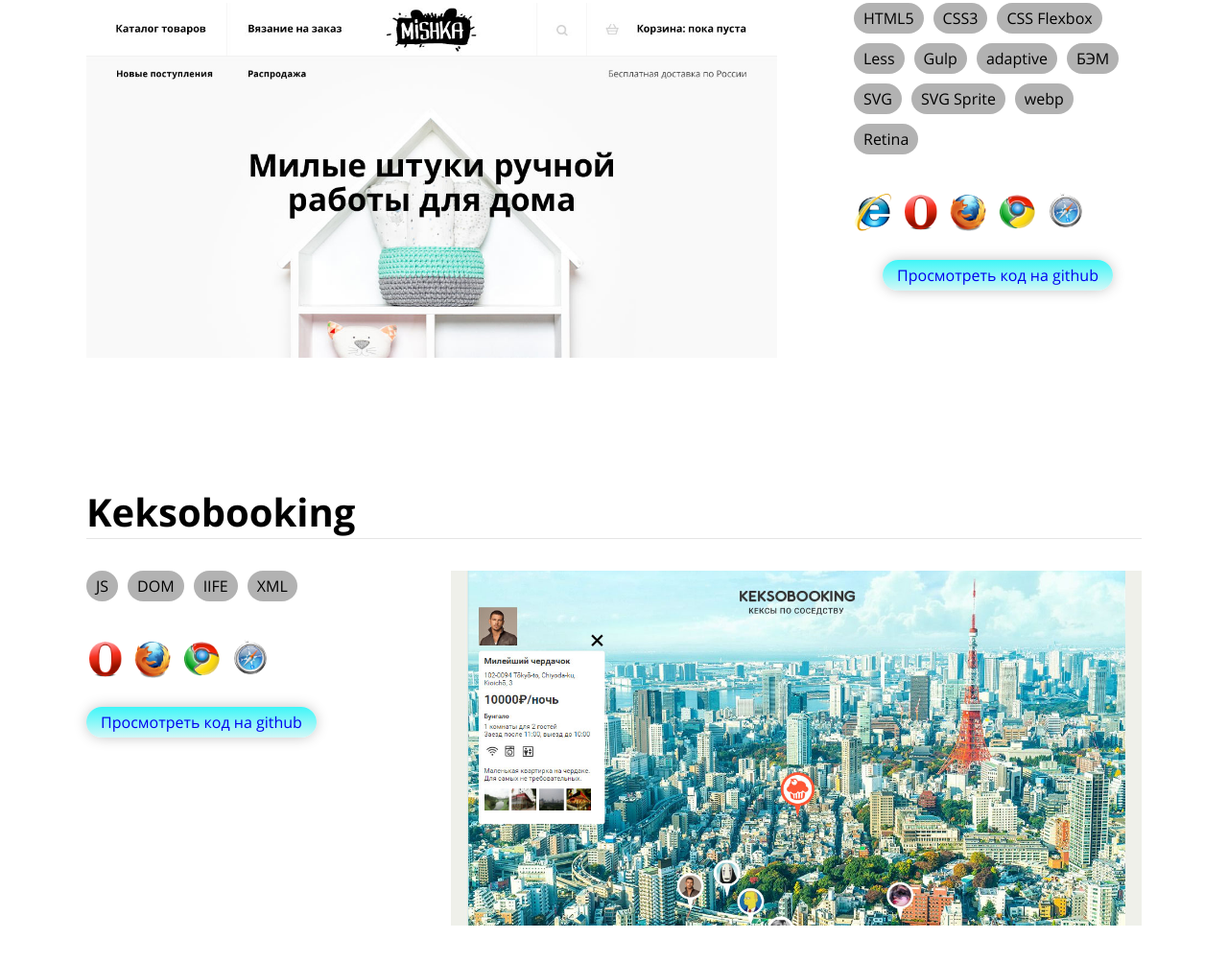
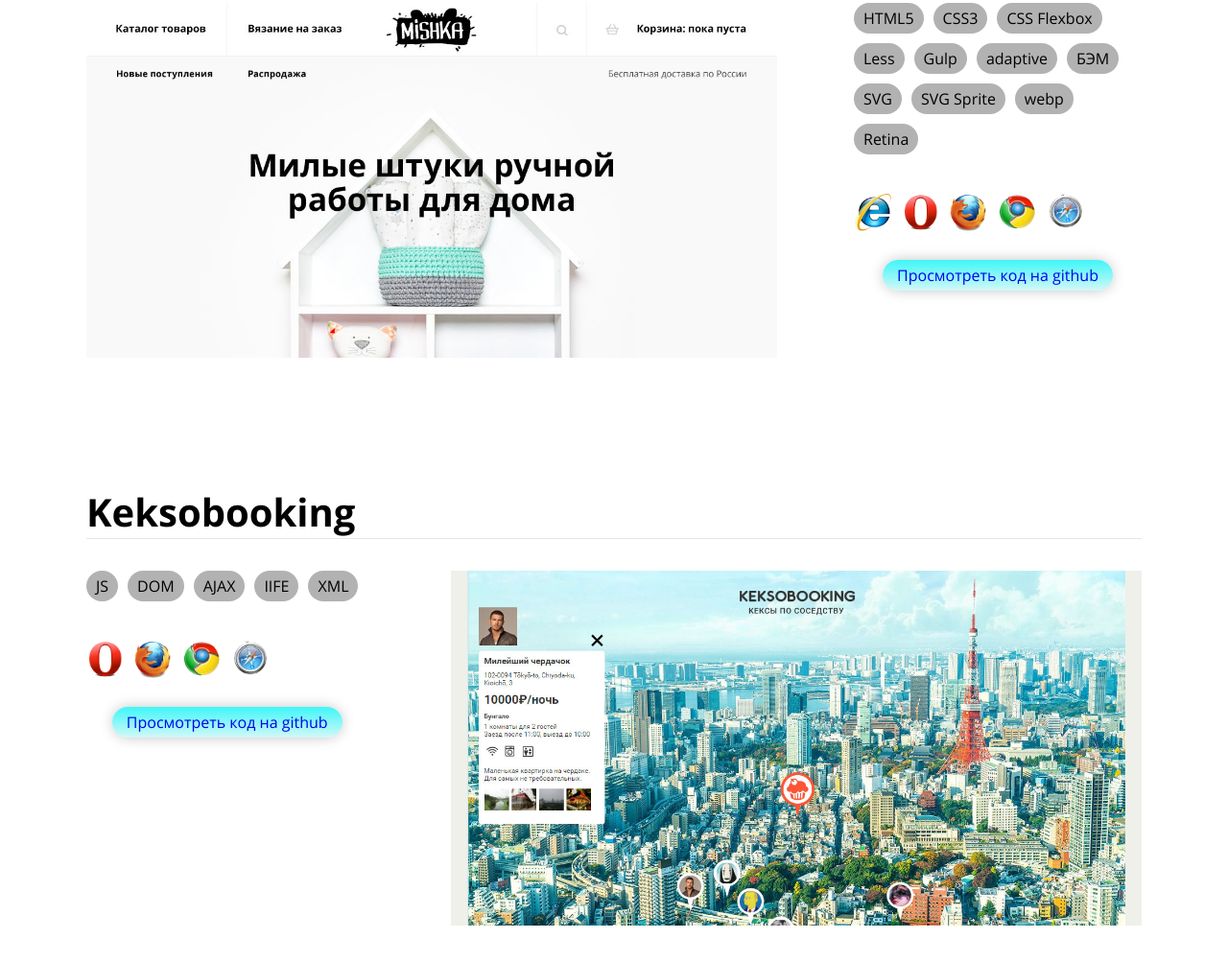
Before and after one commit to Chel213/chel213.github.io, a plain HTML site: page index.html in a window 1280 px wide. Shown: the part 770-1773 px from the top of the page at 96% size. Drawn offline with Linux system fonts and the light colour scheme.

Commit message:
Добавил stack

```diff
--- a/index.html
+++ b/index.html
@@ -64,6 +64,7 @@
         <div class="item__stack-wrapper">
           <span class="item__stack">JS</span>
           <span class="item__stack">DOM</span>
+          <span class="item__stack">AJAX</span>
           <span class="item__stack">IIFE</span>
           <span class="item__stack">XML</span>
         </div>
```
